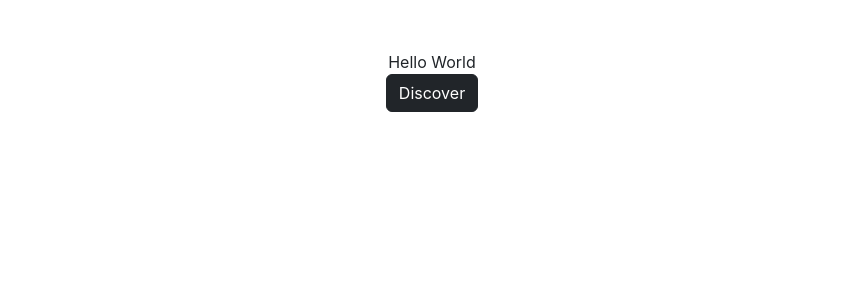
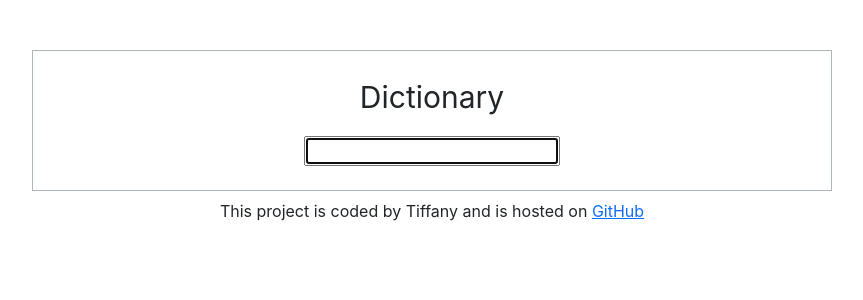
Before and after one commit to tdang021/dictionary-project, a React (Create React App) app: page / in a window 1280 px wide. Shown: the top 300 px of the page, without its empty margins (208-1071 px from the left). Built offline with nearby package versions, Linux system fonts and the light colour scheme.

Commit message:
Added new component with search function; updated CSS styling

```diff
--- a/src/App.css
+++ b/src/App.css
@@ -1,9 +1,11 @@
 .App {
   text-align: center;
+  max-width: 800px;
+  margin: 50px auto;
 }
 
 .App-header {
-  margin-top: 50px;
   align-items: center;
   justify-content: center;
+  font-size: 30px;
 }
--- a/src/App.js
+++ b/src/App.js
@@ -1,10 +1,25 @@
 import "./App.css";
+import Dictionary from "./Dictionary";
 
 function App() {
   return (
     <div className="App">
-      <div className="App-header">Hello World</div>
-      <button className="btn btn-dark">Discover</button>
+      <div className="App-container border border-dark-subtle p-4">
+        <header className="App-header pb-3">Dictionary</header>
+        <main>
+          <Dictionary />
+        </main>
+      </div>
+      <footer className="footer pt-2">
+        This project is coded by Tiffany and is hosted on{" "}
+        <a
+          href="https://github.com/tdang021/dictionary-project"
+          target="_blank"
+          rel="noreferrer"
+        >
+          GitHub
+        </a>
+      </footer>
     </div>
   );
 }
--- /dev/null
+++ b/src/Dictionary.js
@@ -0,0 +1,22 @@
+import React, { useState } from "react";
+
+export default function Dictionary() {
+  let [keyword, setKeyword] = useState("");
+
+  function handleSearch(event) {
+    event.preventDefault();
+    alert(`Searching for ${keyword}`);
+  }
+
+  function search(event) {
+    setKeyword(event.target.value);
+  }
+
+  return (
+    <div className="Dictionary">
+      <form onSubmit={handleSearch}>
+        <input type="search" autoFocus={true} onChange={search} />
+      </form>
+    </div>
+  );
+}
```
